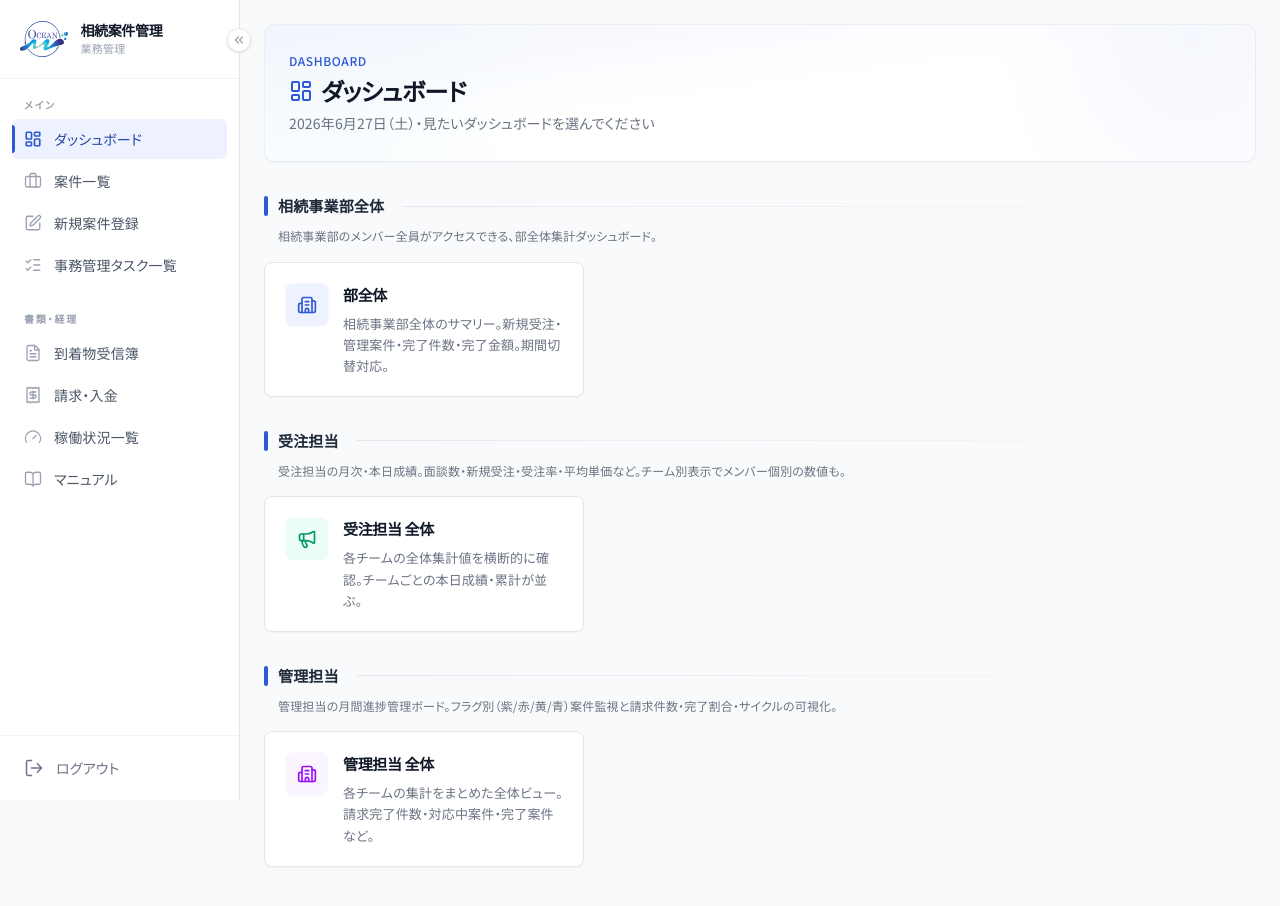
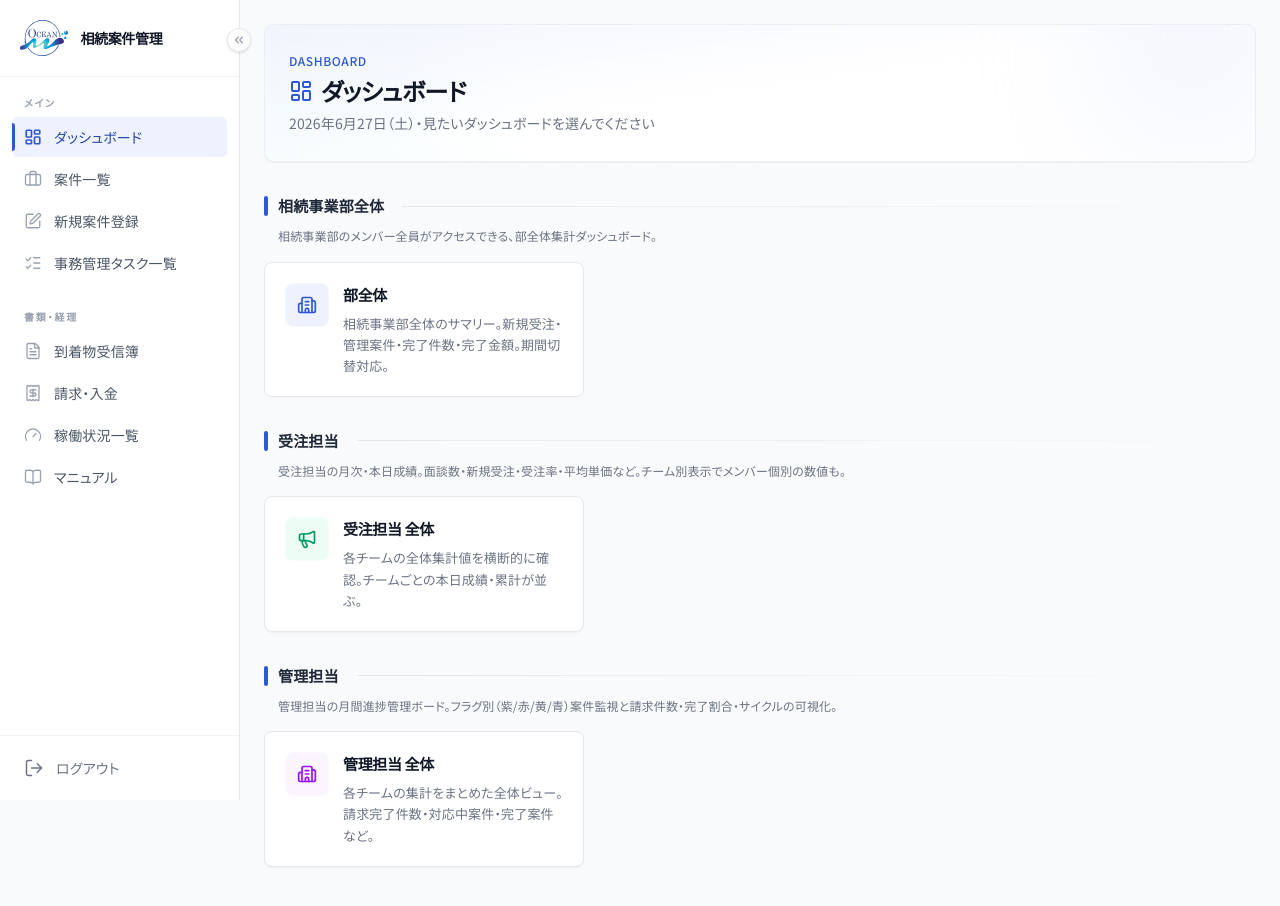
Before and after one commit to IVipcy/SouzokPlatform, a Next.js app: page / in a window 1280 px wide. Shown: the top 906 px of the page. Built offline with nearby package versions, Linux system fonts and the light colour scheme; no server answers; the database is empty.

Commit message:
サイドバーのサブタイトル「業務管理」を削除
相続案件管理の下の業務管理表記を撤去。

Co-Authored-By: Claude Opus 4.8 <noreply@anthropic.com>

```diff
--- a/src/components/layout/Sidebar.tsx
+++ b/src/components/layout/Sidebar.tsx
@@ -110,7 +110,6 @@ export default function Sidebar() {
           {!collapsed && (
             <div className="flex-1 min-w-0">
               <div className="font-bold text-sm text-gray-900 tracking-tight">相続案件管理</div>
-              <div className="text-[11px] text-gray-400 tracking-wide">業務管理</div>
             </div>
           )}
         </div>
```
